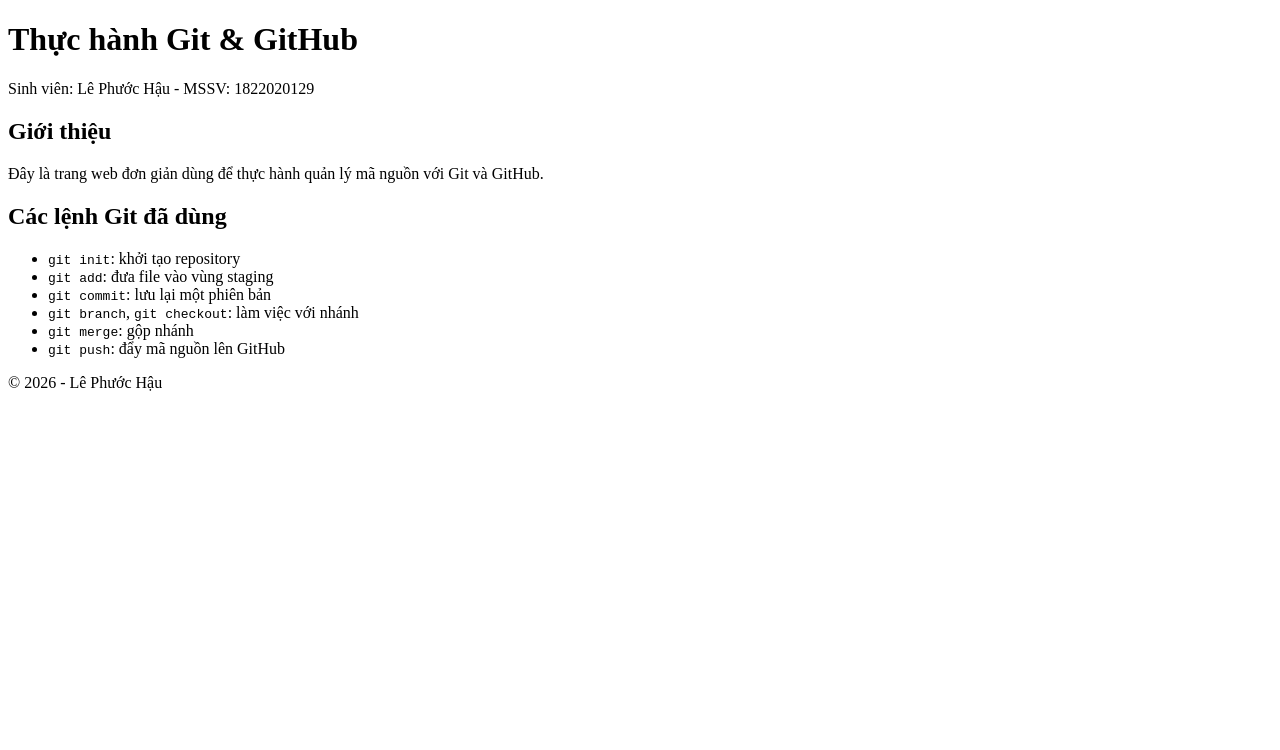
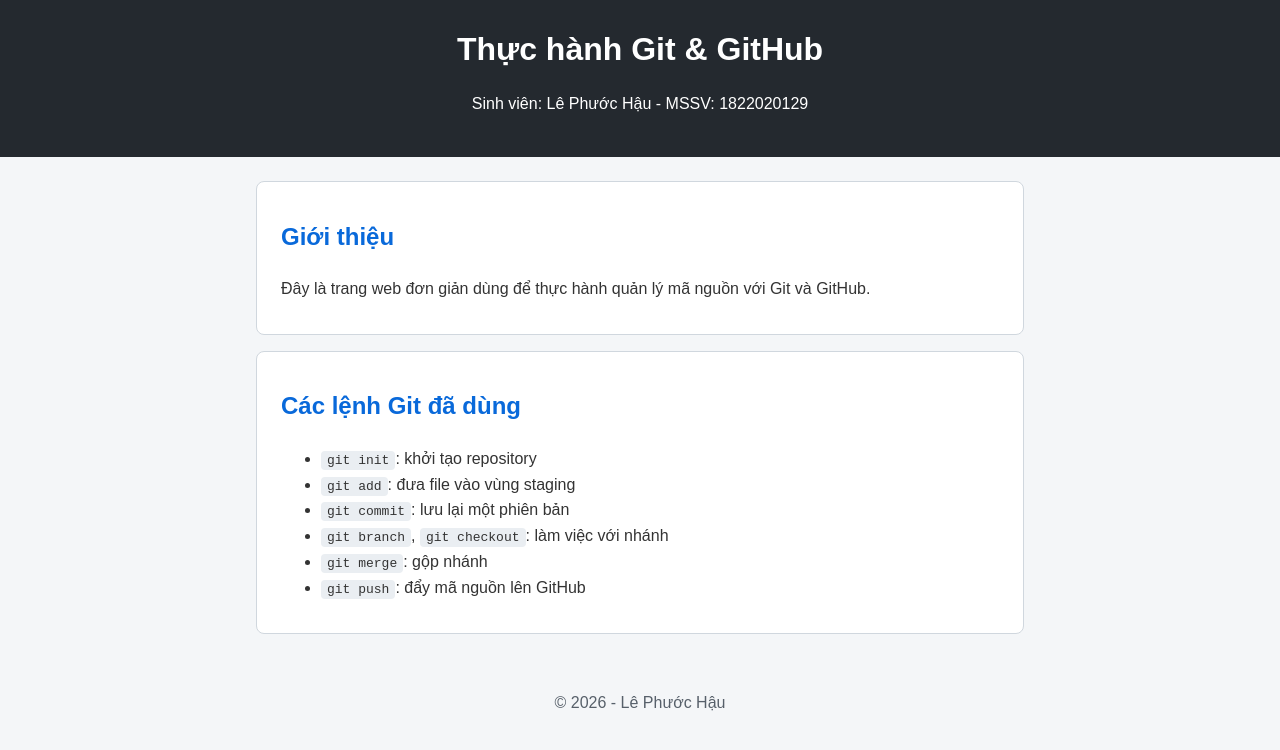
Before and after one commit to haule13-pax/ThucHanhGit_1822020129, a plain HTML site: page index.html in a window 1280 px wide. Drawn offline with Linux system fonts and the light colour scheme.

Commit message:
Thêm giao diện: tạo style.css và liên kết vào index.html

```diff
--- a/index.html
+++ b/index.html
@@ -4,6 +4,7 @@
   <meta charset="UTF-8">
   <meta name="viewport" content="width=device-width, initial-scale=1.0">
   <title>Thực hành Git &amp; GitHub</title>
+  <link rel="stylesheet" href="style.css">
 </head>
 <body>
   <header>
--- /dev/null
+++ b/style.css
@@ -0,0 +1,52 @@
+* {
+  box-sizing: border-box;
+}
+
+body {
+  margin: 0;
+  font-family: Arial, Helvetica, sans-serif;
+  line-height: 1.6;
+  color: #333;
+  background-color: #f4f6f8;
+}
+
+header {
+  background-color: #24292f;
+  color: #ffffff;
+  padding: 24px 16px;
+  text-align: center;
+}
+
+header h1 {
+  margin: 0 0 8px;
+}
+
+main {
+  max-width: 800px;
+  margin: 24px auto;
+  padding: 0 16px;
+}
+
+section {
+  background-color: #ffffff;
+  border: 1px solid #d0d7de;
+  border-radius: 8px;
+  padding: 16px 24px;
+  margin-bottom: 16px;
+}
+
+h2 {
+  color: #0969da;
+}
+
+code {
+  background-color: #eaeef2;
+  padding: 2px 6px;
+  border-radius: 4px;
+}
+
+footer {
+  text-align: center;
+  padding: 16px;
+  color: #57606a;
+}
```
